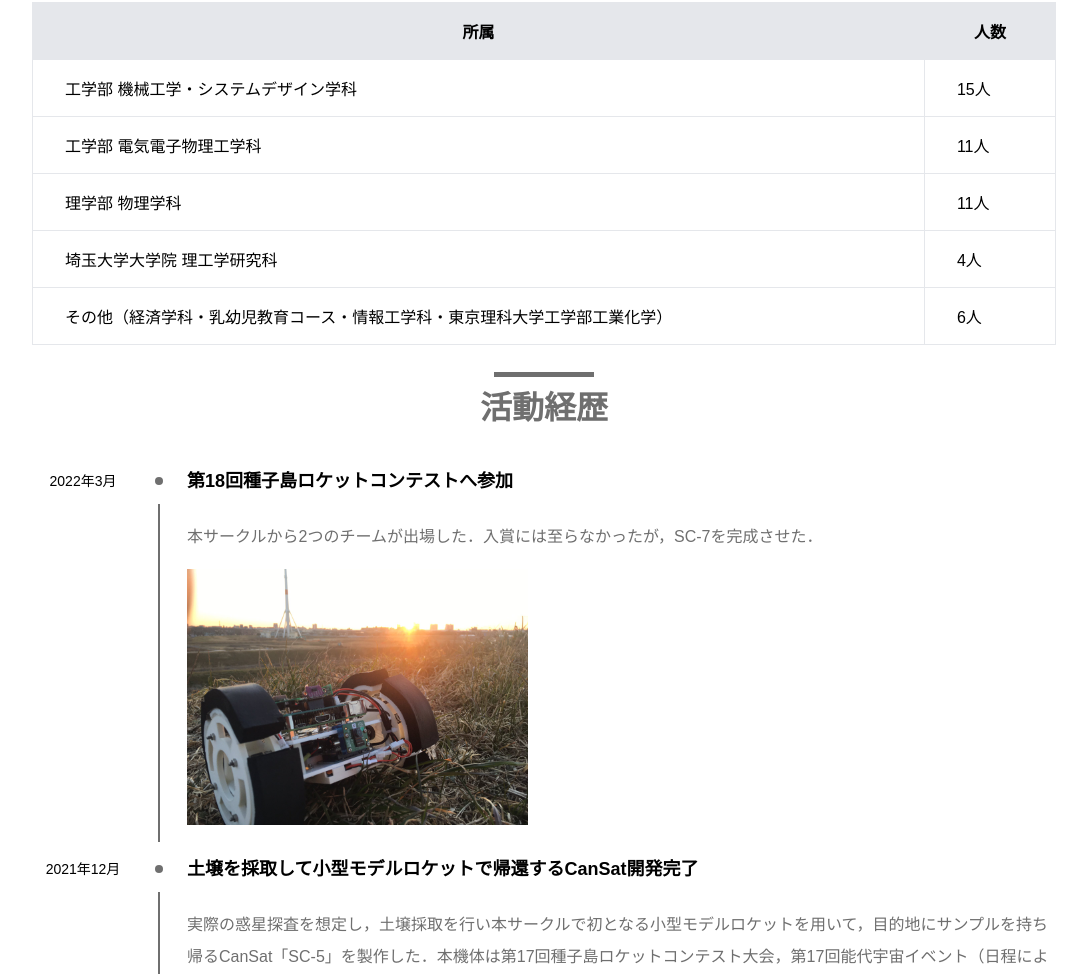
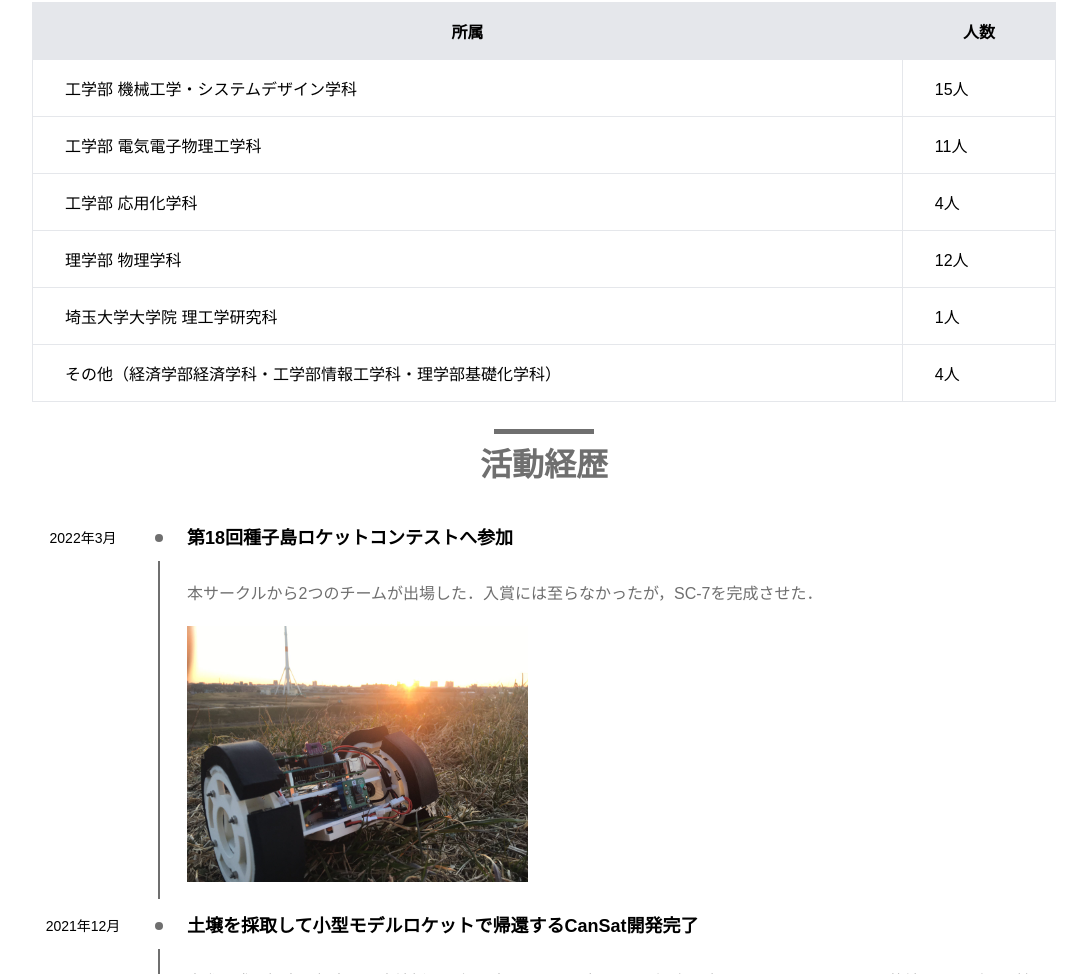
Before and after one commit to Akatoki-Saidai/Akatoki-Saidai.github.io, an Astro site: page /activity in a window 1280 px wide. Shown: the part 864-1838 px from the top of the page, without its empty margins (96-1183 px from the left). Built offline with nearby package versions, Linux system fonts and the light colour scheme; Astro itself is replaced by a stand-in of ours.

Commit message:
Update activity.astro
構成員を2023年度から2024年度に変更

```diff
--- a/src/pages/activity.astro
+++ b/src/pages/activity.astro
@@ -43,18 +43,22 @@ const pageTitle = "団体概要 | 埼玉大学宇宙工学サークルあかと
             <td>11人</td>
           </tr>
           <tr>
+            <td>工学部 応用化学科</td>
+            <td>4人</td>
+          </tr>
+          <tr>
             <td>理学部 物理学科</td>
-            <td>11人</td>
+            <td>12人</td>
           </tr>
           <tr>
             <td>埼玉大学大学院 理工学研究科</td>
-            <td>4人</td>
+            <td>1人</td>
           </tr>
           <tr>
             <td
-              >その他（経済学科・乳幼児教育コース・情報工学科・東京理科大学工学部工業化学）</td
+              >その他（経済学部経済学科・工学部情報工学科・理学部基礎化学科）</td
             >
-            <td>6人</td>
+            <td>4人</td>
           </tr>
         </table>
       </div>
```
